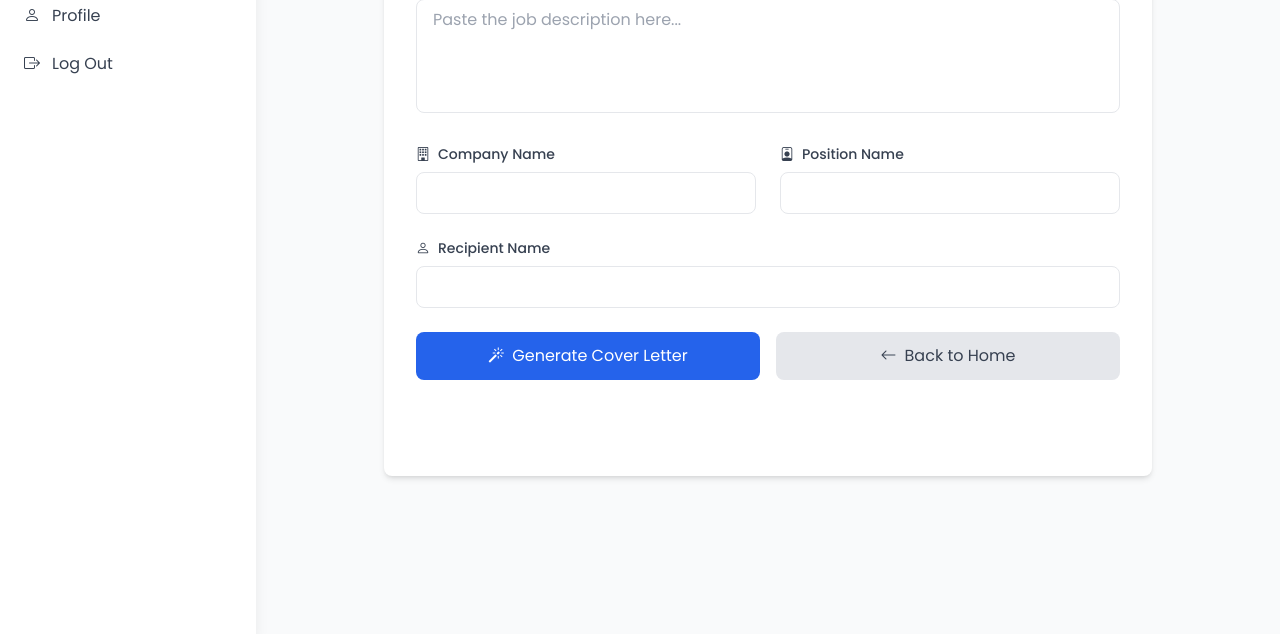
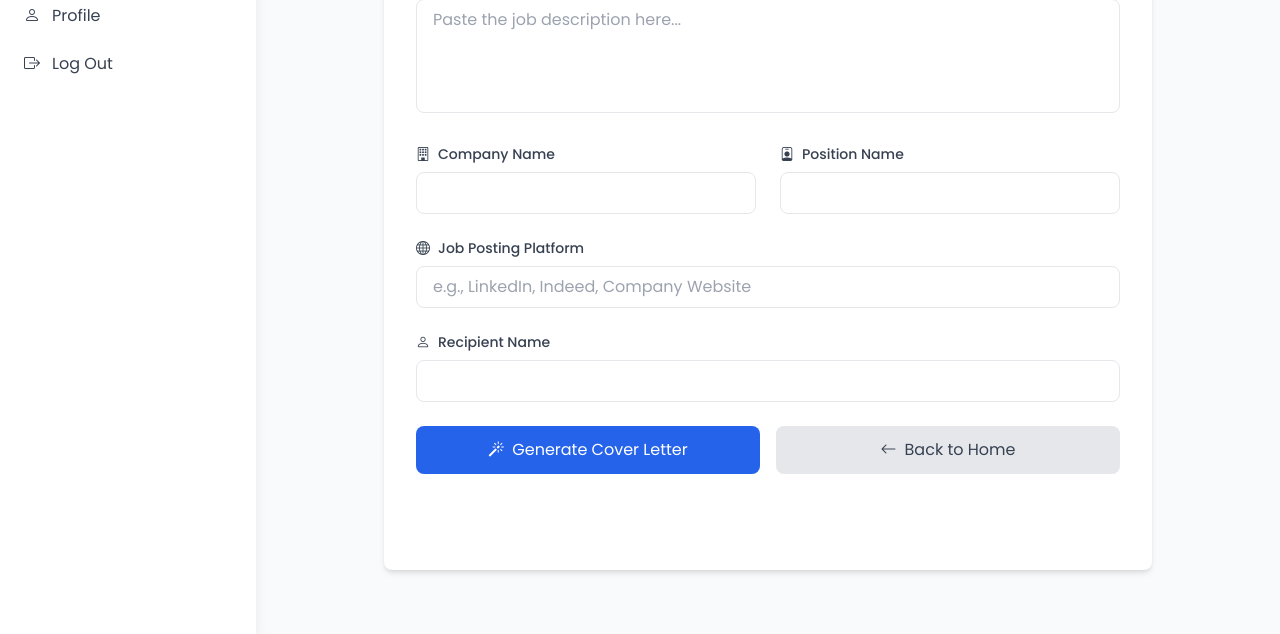
Before and after one commit to sarvesh-2109/cvmaster-endpoint, a Flask app: page /cover_letter in a window 1280 px wide. Shown: the part 256-890 px from the top of the page. Run offline with Flask 3, Linux system fonts and the light colour scheme; some libraries are stand-ins or nearby versions.

Commit message:
Added Job Posting Platform input in cover letter

```diff
--- a/app.py
+++ b/app.py
@@ -366,7 +366,7 @@ async def generate_cover_letter_route():
     company_name = request.form.get('company_name')
     position_name = request.form.get('position_name')
     recipient_name = request.form.get('recipient_name')
-
+    platform_name = request.form.get('platform_name')
     resume = Resume.query.get_or_404(resume_id)
     candidate_name = resume.candidate_name
 
@@ -376,9 +376,9 @@ async def generate_cover_letter_route():
         company_name,
         position_name,
         recipient_name,
+        platform_name,
         candidate_name
     )
-
     return cover_letter
 
 
--- a/cover_letter.py
+++ b/cover_letter.py
@@ -54,6 +54,7 @@ async def get_cover_letter_chain():
     Company Name: {company_name}
     Position: {position_name}
     Recipient: {recipient_name}
+    Platform: {platform_name}
     Candidate Name: {candidate_name}
 
     Use HTML tags for formatting instead of markdown. Specifically:
@@ -85,11 +86,11 @@ async def get_cover_letter_chain():
     model = ChatGoogleGenerativeAI(model="gemini-1.5-flash", temperature=0.7)
     prompt = PromptTemplate(template=prompt_template,
                             input_variables=["context", "job_description", "company_name", "position_name",
-                                             "recipient_name", "candidate_name"])
+                                             "recipient_name","platform_name", "candidate_name"])
     return load_qa_chain(model, chain_type="stuff", prompt=prompt)
 
 
-async def generate_cover_letter(resume_text, job_description, company_name, position_name, recipient_name, candidate_name):
+async def generate_cover_letter(resume_text, job_description, company_name, position_name, recipient_name, platform_name, candidate_name):
     # Create or load the FAISS index for the resume
     resume_chunks = await get_text_chunks(resume_text)
     try:
@@ -108,6 +109,7 @@ async def generate_cover_letter(resume_text, job_description, company_name, posi
         "company_name": company_name,
         "position_name": position_name,
         "recipient_name": recipient_name,
+        "platform_name": platform_name,
         "candidate_name": candidate_name,
         "context": resume_text
     })
--- a/templates/cover_letter.html
+++ b/templates/cover_letter.html
@@ -111,6 +111,17 @@
                                 </div>
                             </div>
 
+                            <!-- Platform Name -->
+                            <div class="mb-6">
+                                <label for="platform_name" class="block text-sm font-medium text-gray-700 mb-2">
+                                    <i class="bi bi-globe mr-2"></i>Job Posting Platform
+                                </label>
+                                <input type="text" id="platform_name" name="platform_name"
+                                    class="w-full px-4 py-2 border rounded-lg focus:ring-2 focus:ring-blue-400 focus:outline-none"
+                                    placeholder="e.g., LinkedIn, Indeed, Company Website"
+                                    required>
+                            </div>
+
                             <!-- Recipient Name -->
                             <div class="mb-6">
                                 <label for="recipient_name" class="block text-sm font-medium text-gray-700 mb-2">
```
